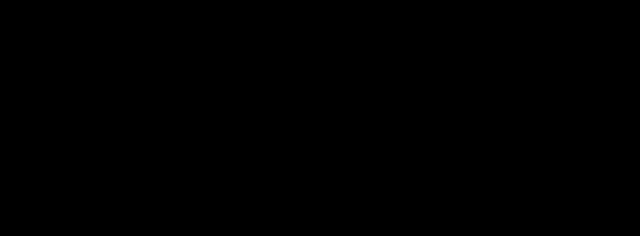
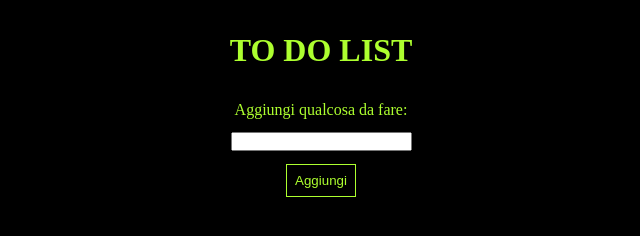
Before and after one commit to vdv-boolean/vue-todolist, a plain HTML site: page index.html in a window 1280 px wide. Shown: the whole page, without its empty margins (319-959 px from the left). Drawn offline with nearby package versions, Linux system fonts and the light colour scheme.

Commit message:
Add console log for new tasks

```diff
--- a/assets/style.css
+++ b/assets/style.css
@@ -10,3 +10,28 @@ body {
     background-color: black;
     color: greenyellow;
 }
+
+.container {
+    max-width: 1000px;
+    margin: auto;
+}
+
+h1 {
+    text-align: center;
+    margin: 2rem;
+}
+
+#app {
+    display: flex;
+    flex-direction: column;
+    align-items: center;
+    justify-content: space-between;
+    height: 6rem;
+}
+
+button {
+    background: none;
+    color: greenyellow;
+    border: 1px solid greenyellow;
+    padding: 0.5rem;
+}
--- /dev/null
+++ b/assets/vue.js
@@ -0,0 +1,14 @@
+const app = Vue.createApp({
+	data() {
+		return {
+            newTask:'',
+		}
+	},
+     methods: {
+        addTask(){
+        console.log(this.newTask)
+        }
+    }
+});
+
+app.mount('#app');
--- a/index.html
+++ b/index.html
@@ -4,9 +4,21 @@
         <meta charset="UTF-8">
         <meta http-equiv="X-UA-Compatible" content="IE=edge">
         <meta name="viewport" content="width=device-width, initial-scale=1.0">
-    <title>TO DO List</title>
+        <title>TO DO LIST</title>
+        <script src="https://unpkg.com/vue@3/dist/vue.global.js" defer=""></script>
+        <script src="assets/vue.js" defer></script>
         <link rel="stylesheet" href="assets/style.css">
+
     </head>
     <body>
+        <div class="container">
+            <h1>TO DO LIST</h1>
+            <div id="app">
+                <label for="add-task">Aggiungi qualcosa da fare:</label>
+                <input type="text" name="add-task" id=""
+                v-model="newTask" @keyup.enter="addTask">
+                <button @click="addTask">Aggiungi</button>
+            </div>
+        </div>
     </body>
 </html>
```
Lines whose indentation alone changed are shown as unchanged.
